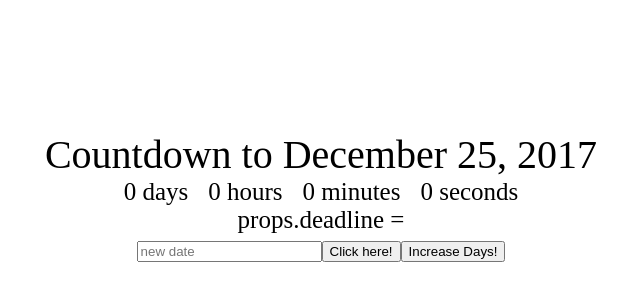
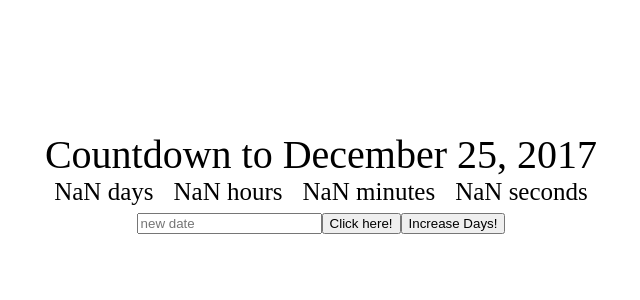
Before and after one commit to RafaelAndrade0/Studying-React, a React (Create React App) app: page / in a window 1280 px wide. Shown: the part 122-422 px from the top of the page, without its empty margins (319-959 px from the left). Built offline with nearby package versions, Linux system fonts and the light colour scheme.

Commit message:
Using componentWillMount and componentDidMount

```diff
--- a/src/Clock.jsx
+++ b/src/Clock.jsx
@@ -13,34 +13,44 @@ class Clock extends Component {
         }
     }
 
+    // componentWillMount() necessário pra usar o setState de days, hours, etc.
+    componentWillMount() {
+        this.getTimeUntil(this.props.deadline);
+    }
+
+    // roda depois que tudo já foi redenrizado
+    componentDidMount() {
+        // função anonima sendo chamada "() =>"
+        setInterval( () => this.getTimeUntil(this.props.deadline), 1000);
+    }
+
     // function to calculate the remaining time
     getTimeUntil(deadline) {
         const time = Date.parse(deadline) - Date.parse(new Date());
-        //const actualTime = Date.parse(new Date());
-        //console.log('Time in pros', Date.parse(deadline));
-        //console.log('Actual Time', actualTime);
         const seconds = Math.floor((time/1000) % 60);
-        const minutes = Math.floor(((time/1000)%60) % 60);
+        const minutes = Math.floor((time/1000/ 60) % 60);
         const hours = Math.floor(time/(1000*60*60) % 24);
         const days = Math.floor(time/(1000*60*60*24));
 
         console.log('seconds', seconds, 'minutes', minutes,
                     'hours', hours, 'days', days);
 
-        //this.setState({date: date}); {{{ERRADO! loop infinito}}}
+        this.setState({days, hours, minutes, seconds});
+        /*this.setState({days: days});
+        this.setState({seconds: seconds});
+        this.setState({minutes: minutes});
+        this.setState({hours : hours});*/
     }
 
     render(){
-        //Chamada a função getTimeUntil()
-        this.getTimeUntil(this.props.deadline);
-
         return(
             <div>
                 <div className="Clock-days">{this.state.days} days</div>
                 <div className="Clock-hours">{this.state.hours} hours</div>
                 <div className="Clock-minutes">{this.state.minutes} minutes</div>
                 <div className="Clock-seconds">{this.state.seconds} seconds</div>
-                <div className="Deadline">props.deadline = {this.props.deadline}</div>
+
+                {/*<div className="Deadline">props.deadline = {this.props.deadline}</div>*/}
             </div>
         )
     }
```
